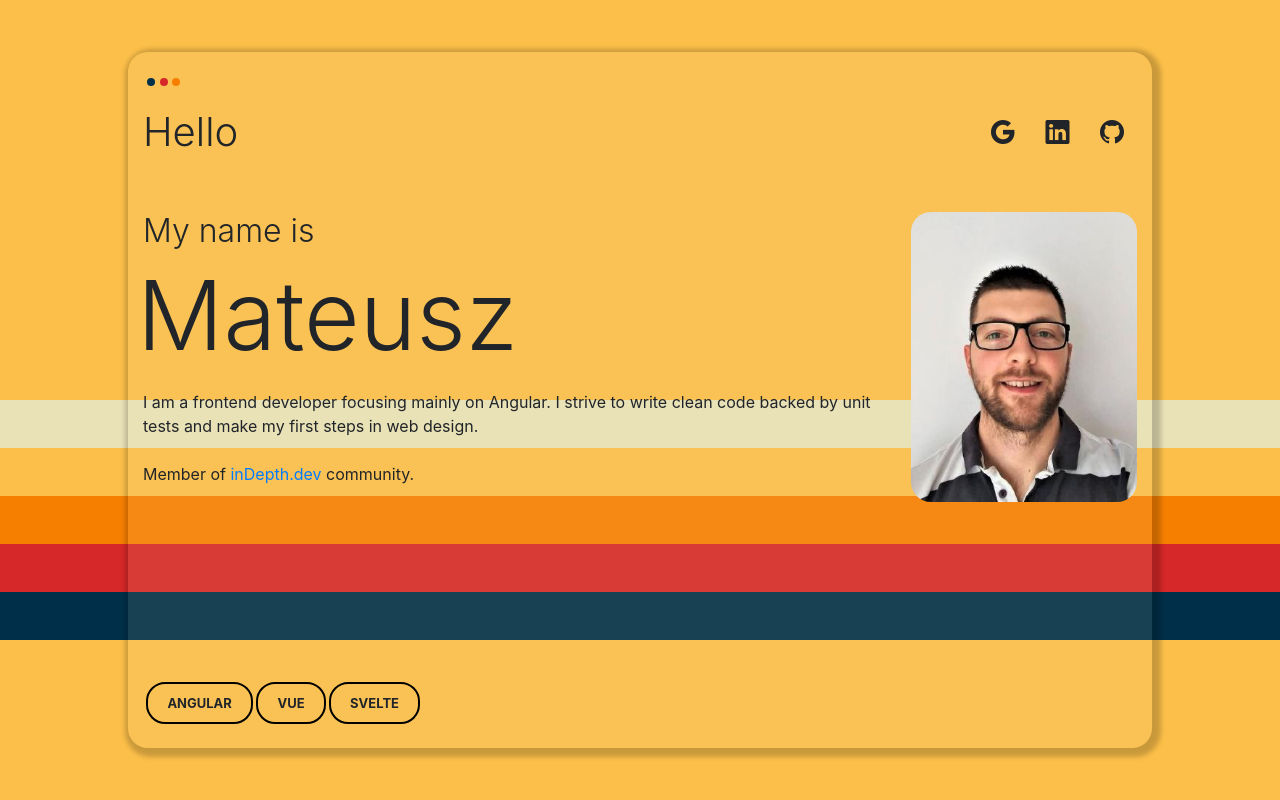
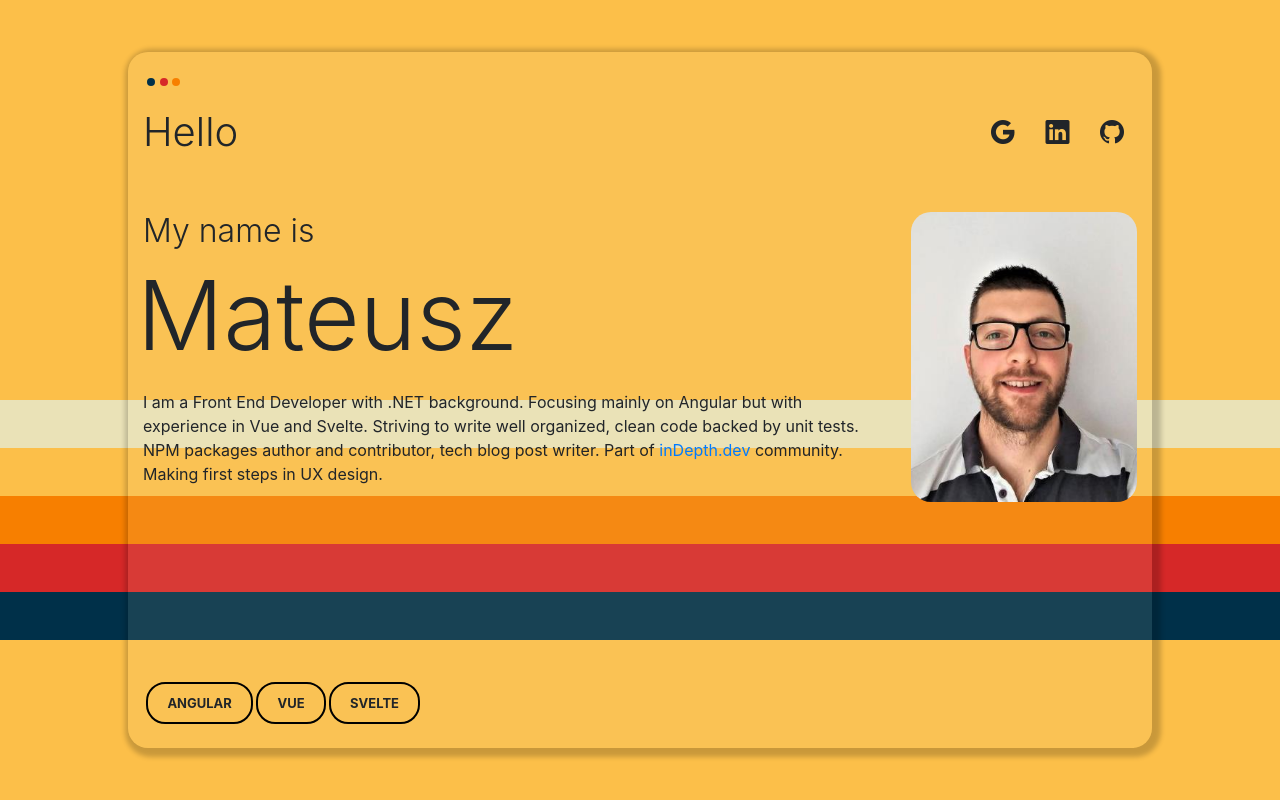
Before and after one commit to ragtam/mgk, a Svelte app: page / in a window 1280 px wide. Shown: the top 800 px of the page. Built offline with nearby package versions, Linux system fonts and the light colour scheme; no server answers.

Commit message:
description update

```diff
--- a/src/landing-page/Landing-Page.svelte
+++ b/src/landing-page/Landing-Page.svelte
@@ -8,8 +8,9 @@
 	let rellax;
 	let tiltElement;
 
-	const description = `I am a frontend developer focusing mainly on Angular. I strive to write clean code backed by unit tests and make my
-						first steps in web design. <br /><br/>Member of <a href="https://indepth.dev/" target="_blank">inDepth.dev</a> community.`;
+	const description = `I am a Front End Developer with .NET background. Focusing mainly on Angular but with experience in Vue and Svelte.
+						Striving to write well organized, clean code backed by unit tests. NPM packages author and contributor, tech blog post writer.
+						Part of <a href="https://indepth.dev/" target="_blank">inDepth.dev</a> community. Making first steps in UX design.`;
 
 	onMount(() => {
 		const entryAnimation = getEntryAnimation();
```
